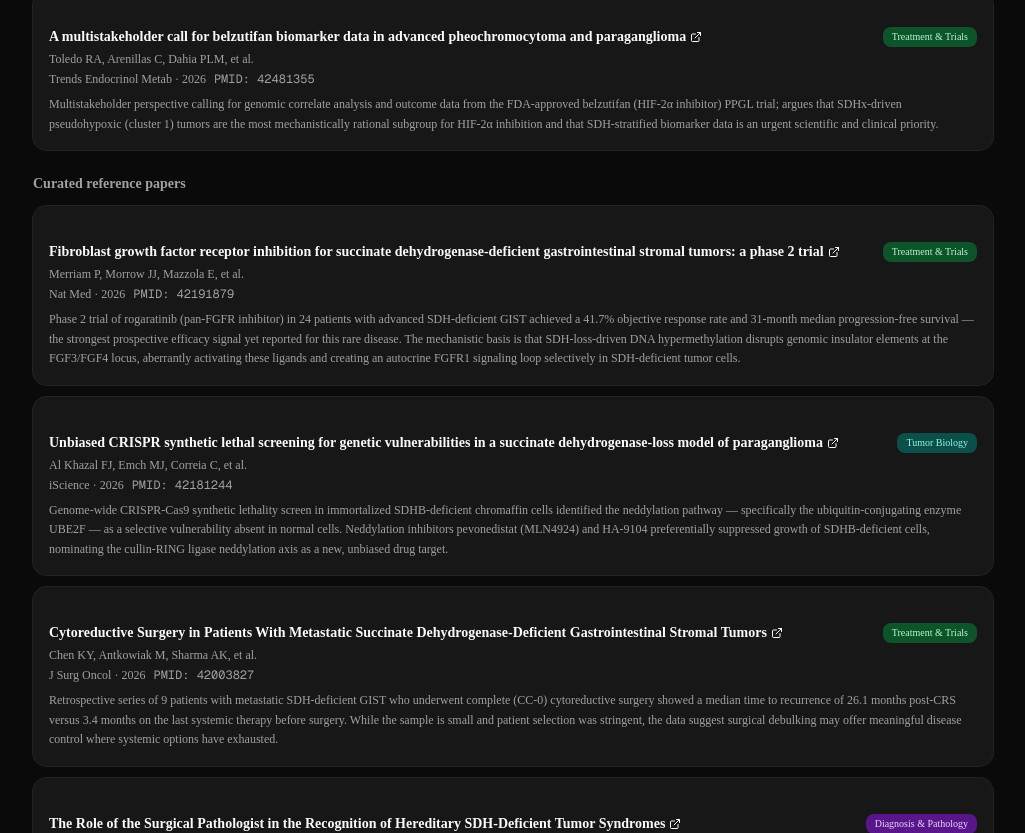
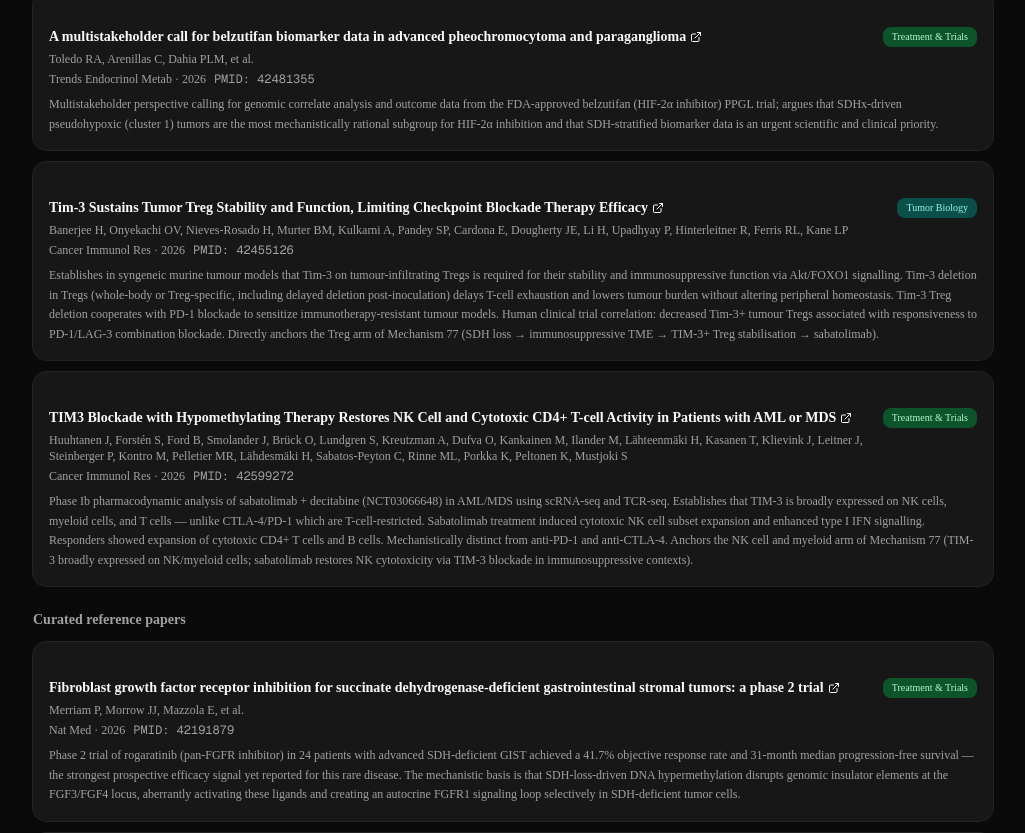
Before and after one commit to maiasalti/sdh-engine, a Next.js app: page /research in a window 1280 px wide. Shown: the part 3827-4660 px from the top of the page, without its empty margins (255-1280 px from the left). Built offline with nearby package versions, Linux system fonts and the light colour scheme.

Commit message:
papers.ts: add 3 verified papers (PMIDs 42455126, 42599272, 42650014)

```diff
--- a/src/data/papers.ts
+++ b/src/data/papers.ts
@@ -646,4 +646,46 @@ export const PAPERS: CuratedPaper[] = [
     pmid: "42481355",
     date: "2026-09",
   },
+  {
+    title:
+      "Tim-3 Sustains Tumor Treg Stability and Function, Limiting Checkpoint Blockade Therapy Efficacy",
+    authors:
+      "Banerjee H, Onyekachi OV, Nieves-Rosado H, Murter BM, Kulkarni A, Pandey SP, Cardona E, Dougherty JE, Li H, Upadhyay P, Hinterleitner R, Ferris RL, Kane LP",
+    journal: "Cancer Immunol Res",
+    year: 2026,
+    doi: "10.1158/2326-6066.CIR-25-0687",
+    topic: "Tumor Biology",
+    description:
+      "Establishes in syngeneic murine tumour models that Tim-3 on tumour-infiltrating Tregs is required for their stability and immunosuppressive function via Akt/FOXO1 signalling. Tim-3 deletion in Tregs (whole-body or Treg-specific, including delayed deletion post-inoculation) delays T-cell exhaustion and lowers tumour burden without altering peripheral homeostasis. Tim-3 Treg deletion cooperates with PD-1 blockade to sensitize immunotherapy-resistant tumour models. Human clinical trial correlation: decreased Tim-3+ tumour Tregs associated with responsiveness to PD-1/LAG-3 combination blockade. Directly anchors the Treg arm of Mechanism 77 (SDH loss → immunosuppressive TME → TIM-3+ Treg stabilisation → sabatolimab).",
+    pmid: "42455126",
+    date: "2026-10",
+  },
+  {
+    title:
+      "TIM3 Blockade with Hypomethylating Therapy Restores NK Cell and Cytotoxic CD4+ T-cell Activity in Patients with AML or MDS",
+    authors:
+      "Huuhtanen J, Forstén S, Ford B, Smolander J, Brück O, Lundgren S, Kreutzman A, Dufva O, Kankainen M, Ilander M, Lähteenmäki H, Kasanen T, Klievink J, Leitner J, Steinberger P, Kontro M, Pelletier MR, Lähdesmäki H, Sabatos-Peyton C, Rinne ML, Porkka K, Peltonen K, Mustjoki S",
+    journal: "Cancer Immunol Res",
+    year: 2026,
+    doi: "10.1158/2326-6066.CIR-26-0160",
+    topic: "Treatment & Trials",
+    description:
+      "Phase Ib pharmacodynamic analysis of sabatolimab + decitabine (NCT03066648) in AML/MDS using scRNA-seq and TCR-seq. Establishes that TIM-3 is broadly expressed on NK cells, myeloid cells, and T cells — unlike CTLA-4/PD-1 which are T-cell-restricted. Sabatolimab treatment induced cytotoxic NK cell subset expansion and enhanced type I IFN signalling. Responders showed expansion of cytotoxic CD4+ T cells and B cells. Mechanistically distinct from anti-PD-1 and anti-CTLA-4. Anchors the NK cell and myeloid arm of Mechanism 77 (TIM-3 broadly expressed on NK/myeloid cells; sabatolimab restores NK cytotoxicity via TIM-3 blockade in immunosuppressive contexts).",
+    pmid: "42599272",
+    date: "2026-11",
+  },
+  {
+    title:
+      "Selective Internal Radiation Therapy (SIRT) for SDH-Deficient GIST Demonstrates Encouraging Durable Response Rates: An International Multicenter Case Series",
+    authors:
+      "Berman ZT, Hohenberger P, Bulusu R, Rose SC, Fanta PT, Evans J, Diehl S, Menge F, Ali N, Sicklick JK",
+    journal: "Cancers",
+    year: 2026,
+    doi: "10.3390/cancers18162704",
+    topic: "Case Reports",
+    description:
+      "Retrospective multicenter series (n=12) of Y-90 yttrium SIRT for progressive unresectable SDH-deficient GIST hepatic metastases. ORR 66.7% by mRECIST (1 CR, 7 PR), DCR 100%. Median age 27 years, 66.7% female. Median follow-up 32 months; median OS not reached; 1 death. One Grade ≥3 AE (cholecystitis). Suggests SDH-deficient GIST is more radiosensitive than previously appreciated; SIRT may be a useful liver-directed approach for patients with limited systemic options. Context for locoregional treatment of SDH-GIST hepatic disease.",
+    pmid: "42650014",
+    date: "2026-08",
+  },
 ];
```
